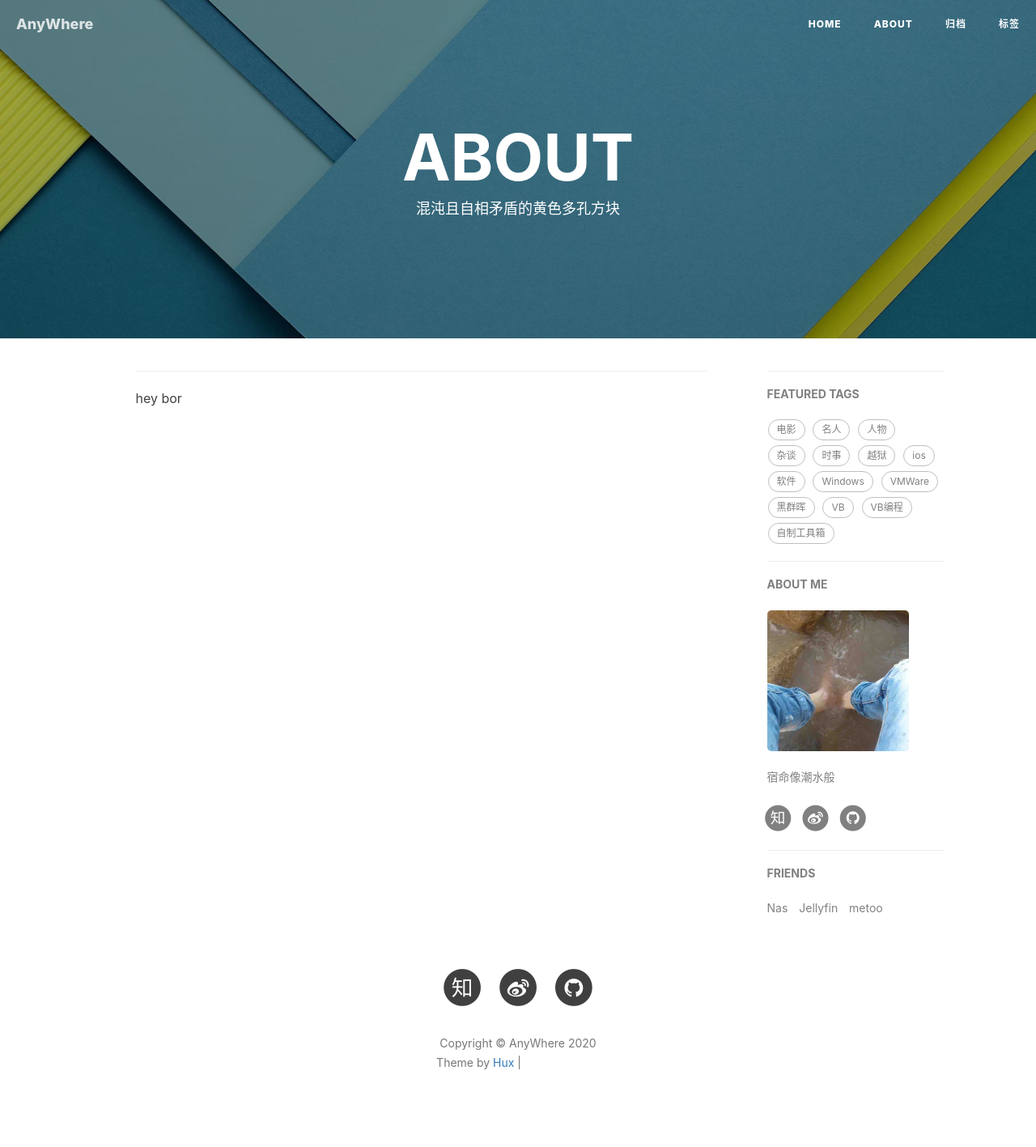
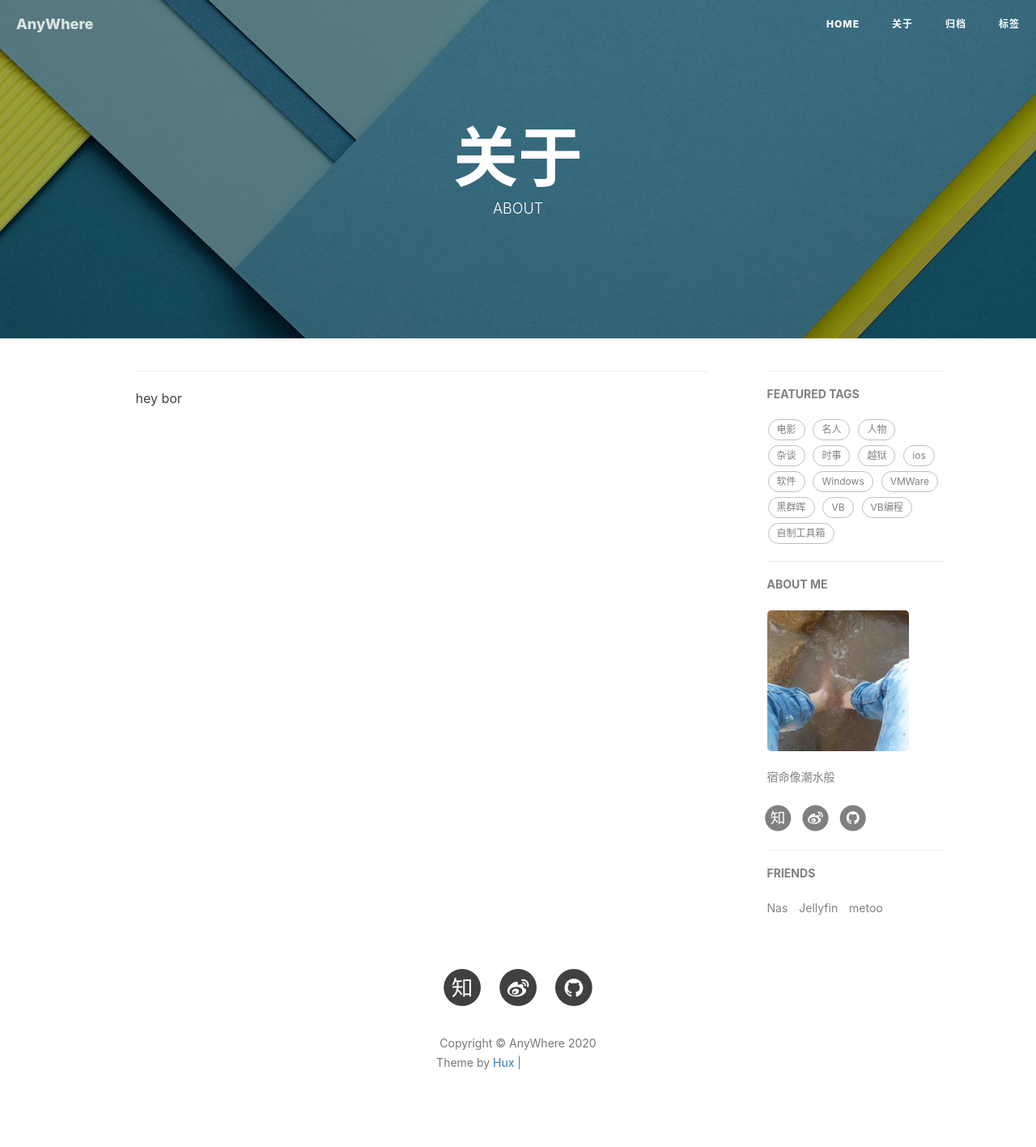
Before and after one commit to nidoto/nidoto.github.io, a Jekyll site: the page built from about.html, in a window 1280 px wide. Shown: the whole page at 81% size. Built offline with Jekyll 4.4.1, drawn with Linux system fonts in a browser that asks for light colours; nearby versions of some CDN libraries; comment, search, counter and statistics services are not loaded; grey boxes are pictures that could not be loaded.

Commit message:
Update about.html

```diff
--- a/about.html
+++ b/about.html
@@ -1,7 +1,7 @@
 ---
 layout: page
-title: "ABOUT"
-description: "混沌且自相矛盾的黄色多孔方块"
+title: "关于"
+description: "ABOUT"
 header-img: "img/bg-default.jpg"
 ---
 
```
